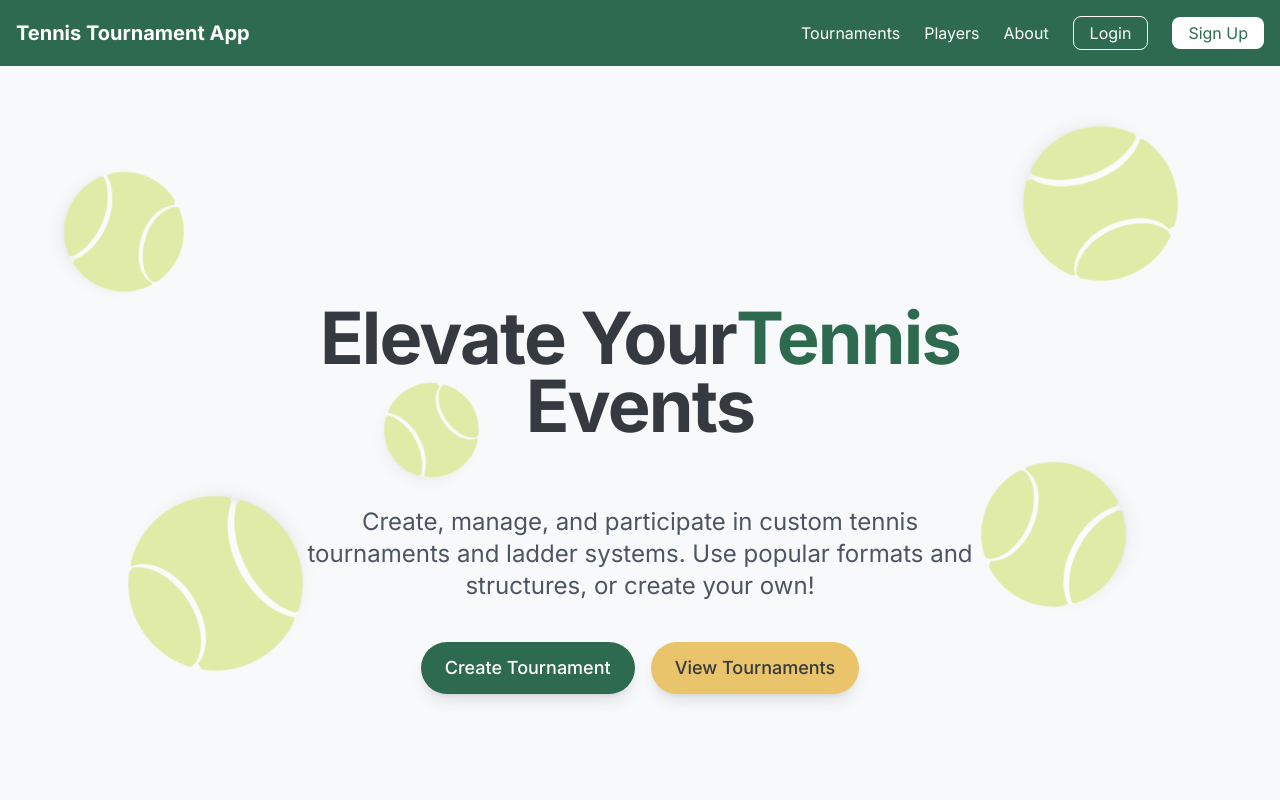
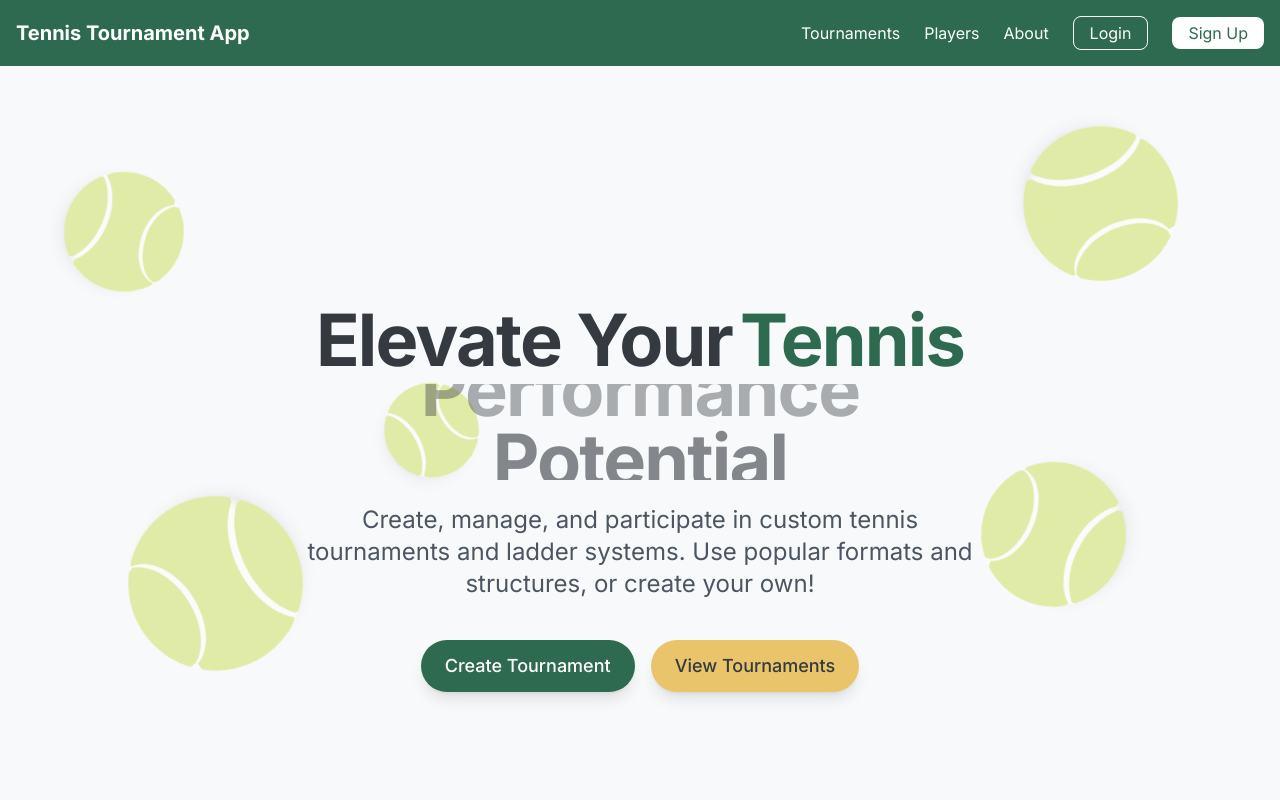
Before and after one commit to michae1michae1/Tennis-WebApp, a Next.js app: page / in a window 1280 px wide. Shown: the top 800 px of the page. Built offline with nearby package versions, Linux system fonts and the light colour scheme.

Commit message:
updates to hero text

```diff
--- a/components/ui/animated-hero.tsx
+++ b/components/ui/animated-hero.tsx
@@ -6,7 +6,38 @@ import { TennisBallDecoration } from "@/components/ui/tennis-ball";
 function Hero() {
   const [titleNumber, setTitleNumber] = useState(0);
   const titles = useMemo(
-    () => ["Experience", "Community", "Events", "Games", "Journey"],
+    () => [
+      "Experience",
+      "Community",
+      "Events",
+      "Ability",
+      "Journey",
+      "Game",
+      "Skills",
+      "Performance",
+      "Potential",
+      "Technique",
+      "Strategy",
+      "Confidence",
+      "Ranking",
+      "Serve",
+      "Volley",
+      "Footwork",
+      "Precision",
+      "Passion",
+      "Matches",
+      "Competition",
+      "Career",
+      "Network",
+      "Training",
+      "Coordination",
+      "Reflexes",
+      "Endurance",
+      "Focus",
+      "Challenge",
+      "Victories",
+      "Championship"
+    ],
     []
   );
 
@@ -17,7 +48,7 @@ function Hero() {
       } else {
         setTitleNumber(titleNumber + 1);
       }
-    }, 2500);
+    }, 700);
     return () => clearTimeout(timeoutId);
   }, [titleNumber, titles]);
 
@@ -33,38 +64,35 @@ function Hero() {
 
       <div className="flex flex-col justify-center items-center w-full max-w-4xl z-10 px-4 text-center">
         <motion.h1
-          className="text-4xl sm:text-5xl md:text-7xl font-bold tracking-tight flex flex-wrap justify-center"
+          className="text-4xl sm:text-5xl md:text-7xl font-bold tracking-tight"
           animate={{ opacity: 1, y: 0 }}
           initial={{ opacity: 0, y: 20 }}
           transition={{ duration: 0.5, ease: "easeOut" }}
         >
-          <span>Elevate Your</span>{" "}
-          <span className="text-primary">Tennis</span>{" "}
-          <div className="relative flex justify-center overflow-hidden h-[1.5em] w-full mt-1 md:mt-0 md:w-auto md:inline-flex">
-            <div className="relative px-6">
-              {titles.map((title, index) => (
-                <motion.span
-                  key={index}
-                  className="absolute left-0 right-0 font-bold whitespace-nowrap flex justify-center"
-                  initial={{ opacity: 0, y: "100%" }}
-                  transition={{ type: "spring", stiffness: 50 }}
-                  animate={
-                    titleNumber === index
-                      ? {
-                          y: 0,
-                          opacity: 1,
-                        }
-                      : {
-                          y: titleNumber > index ? -100 : 100,
-                          opacity: 0,
-                        }
-                  }
-                >
-                  {title}
-                </motion.span>
-              ))}
-              <span className="opacity-0 whitespace-nowrap">{titles.reduce((a, b) => a.length > b.length ? a : b)}</span>
-            </div>
+          <div className="flex flex-wrap justify-center">
+            <span>Elevate Your</span>
+            <span className="ml-2 text-primary">Tennis</span>
+          </div>
+          <div className="h-20 md:h-24 relative w-full mt-2 overflow-hidden">
+            {titles.map((title, index) => (
+              <motion.div
+                key={index}
+                className="absolute inset-0 flex items-center justify-center"
+                initial={{ opacity: 0, y: 70 }}
+                animate={{
+                  opacity: titleNumber === index ? 1 : 0,
+                  y: titleNumber === index ? 0 :
+                     titleNumber > index ? -70 : 70
+                }}
+                transition={{
+                  type: "spring",
+                  stiffness: 150,
+                  damping: 12
+                }}
+              >
+                {title}
+              </motion.div>
+            ))}
           </div>
         </motion.h1>
 
```
